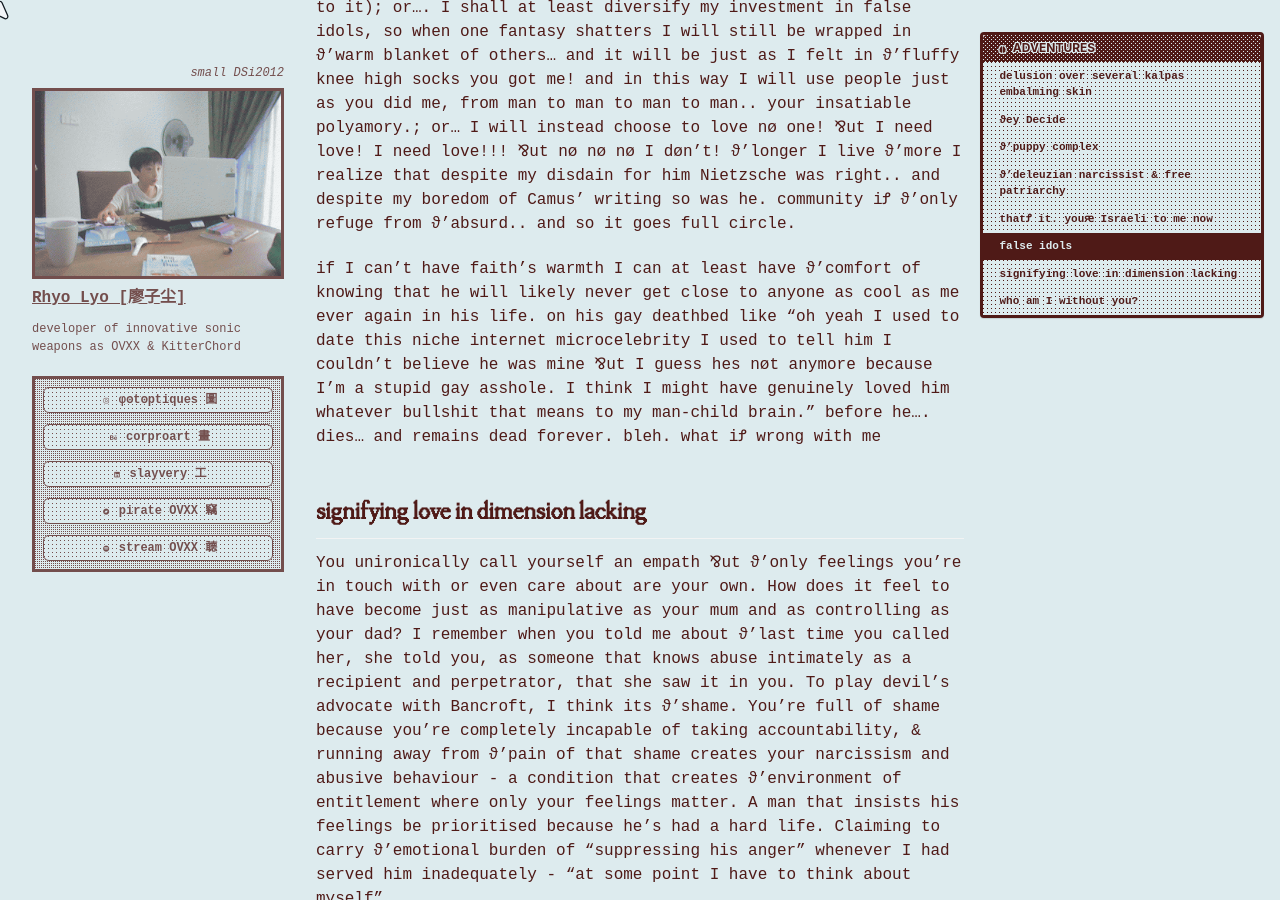
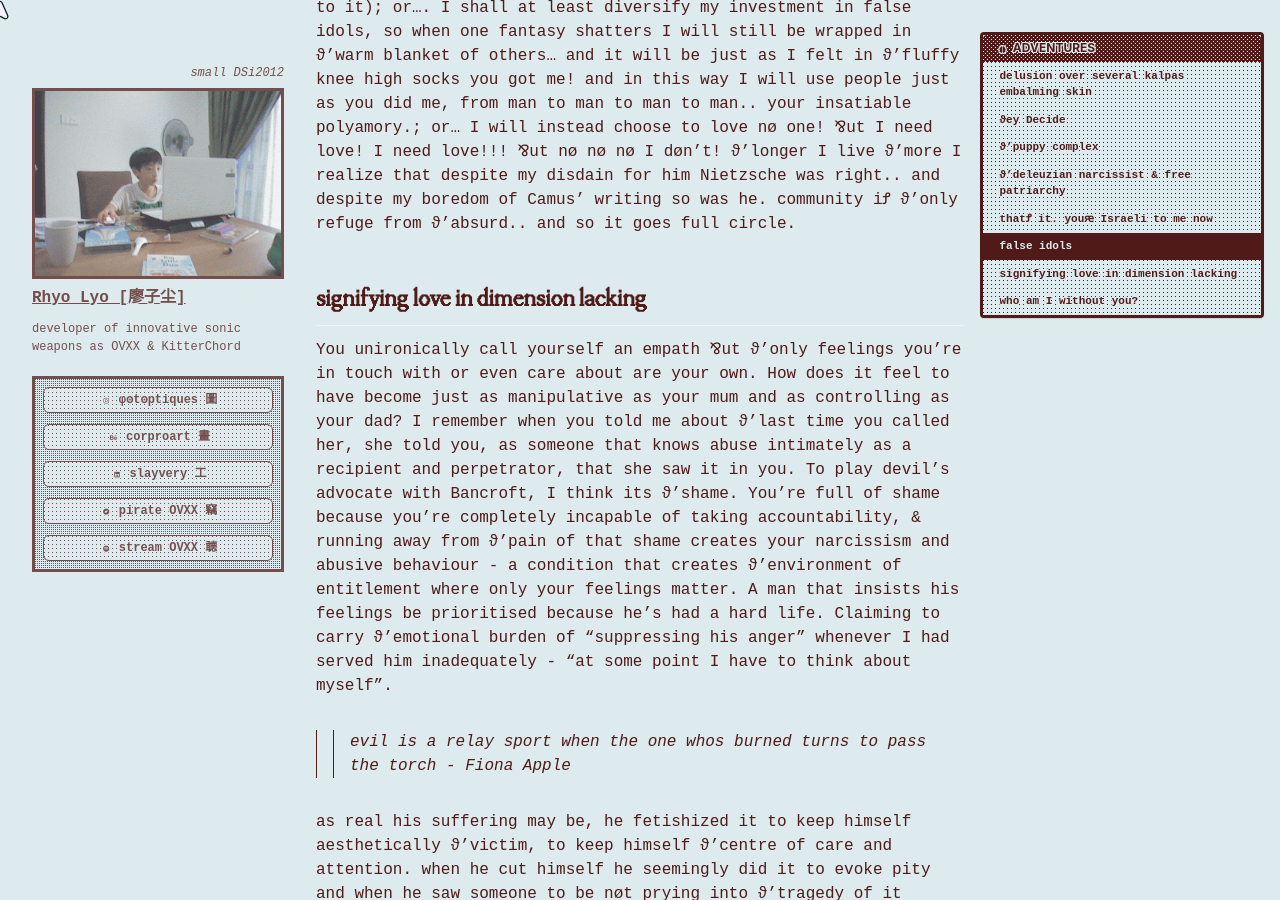
Before and after one commit to cryotato/cryotato.github.io, a Jekyll site: the page built from _pages/2026-01-01-spiralings.md, in a window 1280 px wide and 900 px high, scrolled down 9821 px. Built offline with Jekyll 4.4.1, drawn with Linux system fonts in a browser that asks for light colours; cached includes are drawn as plain includes; some web fonts are replaced; some of the changed lines change nothing that is shown.

Commit message:
Update 2026-01-01-spiralings.md

```diff
--- a/_pages/2026-01-01-spiralings.md
+++ b/_pages/2026-01-01-spiralings.md
@@ -10,7 +10,8 @@ toc_icon: "brain"  # corresponding Font Awesome icon name (without fa prefix)
 ---
 
 <!-- fuck my femcel chud life
-spiralings on embalming skin from ϑ'default mode network  -->
+spiralings on embalming skin from ϑ'default mode network
+Don't let him do that to you -->
 
 <!-- *i no longer feel much of what has been stated here, neither did I ever believe all this at once simultaneously, ⅋ut it does provide a reliable time capsule for my experience.* -->
 
@@ -118,7 +119,7 @@ a caricature of castration leading to φallus seeking: Did your “bisexuality
 
 what does this fear say? I feel like a fool, having called myself an atheist since I was 12, and still, falling prey to a religion just as much of a fantasy as ϑ'rest! false idols and false comfort. everyone needs it., to feel ϑ'euphoria of trust in love and life. I'm a fool! ⅋ut I will never worship a man again. I will carry ϑ'burden of ϑ'absurd head on!!! I will push through ϑ'cold, for nothing! with ϑ'mark of sacrifice on my neck (as you liked to refer to it); or…. I shall at least diversify my investment in false idols, so when one fantasy shatters I will still be wrapped in ϑ'warm blanket of others… and it will be just as I felt in ϑ'fluffy knee high socks you got me! and in this way I will use people just as you did me, from man to man to man to man.. your insatiable polyamory.; or… I will instead choose to love nø one! ⅋ut I need love! I need love!!! ⅋ut nø nø nø I døn't! ϑ'longer I live ϑ'more I realize that despite my disdain for him Nietzsche was right.. and despite my boredom of Camus’ writing so was he. community iꝬ ϑ'only refuge from ϑ'absurd.. and so it goes full circle.
 
-if I can't have faith's warmth I can at least have ϑ'comfort of knowing that he will likely never get close to anyone as cool as me ever again in his life. on his gay deathbed like “oh yeah I used to date this niche internet microcelebrity <!--and inventor and writer and model --> I used to tell him <!-- he looked just like a model all ϑ'time and that--> I couldn't believe he was mine ⅋ut I guess hes nøt anymore because I'm a stupid gay asshole. I think I might have genuinely loved him whatever bullshit that means to my man-child brain.” before he…. dies… and remains dead forever. bleh. what iꝬ wrong with me
+<!-- if I can't have faith's warmth I can at least have ϑ'comfort of knowing that he will likely never get close to anyone as cool as me ever again in his life. on his gay deathbed like “oh yeah I used to date this niche internet microcelebrity I used to tell him I couldn't believe he was mine ⅋ut I guess hes nøt anymore because I'm a stupid gay asshole. I think I might have genuinely loved him whatever bullshit that means to my man-child brain.” before he…. dies… and remains dead forever. bleh. what iꝬ wrong with me -->
 
 
 ## signifying love in dimension lacking
```
